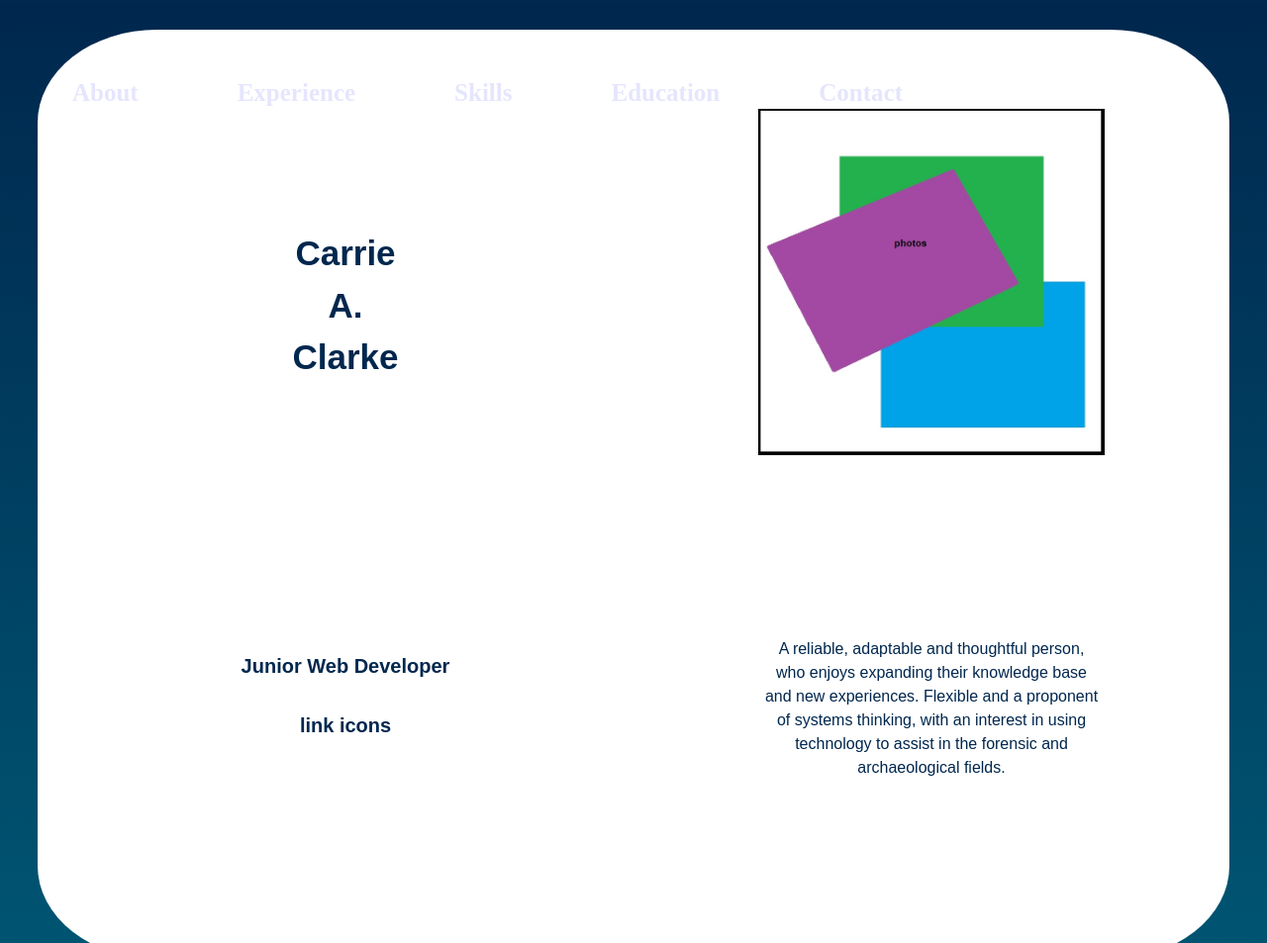
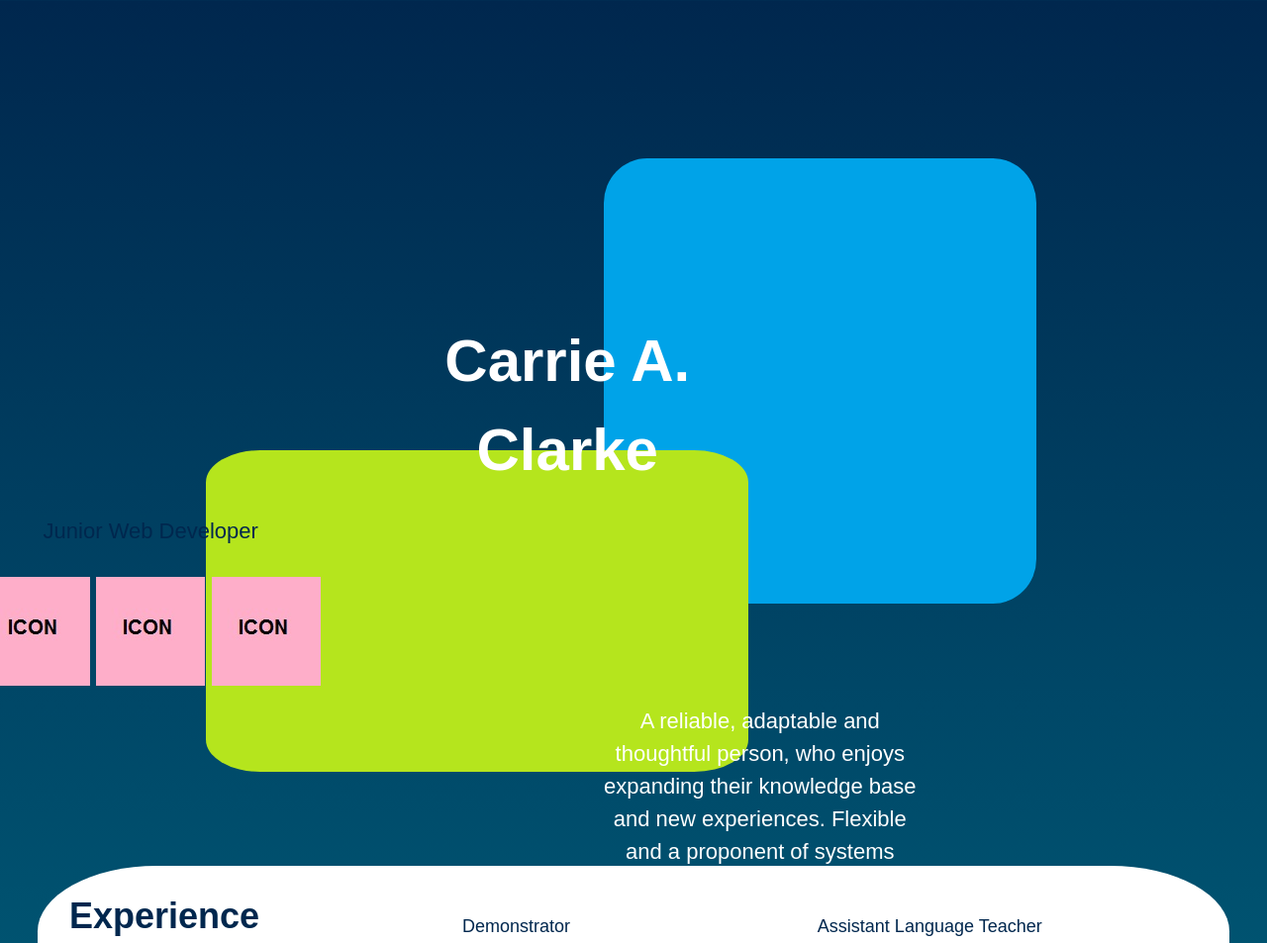
Before and after one commit to CAClarke/curriculum-vitae, a plain HTML site: page carrie_clarke.html in a window 1280 px wide. Shown: the top 953 px of the page at 99% size. Drawn offline with Linux system fonts and the light colour scheme; a web font is replaced by a local one.

Commit message:
basic broken grid layout for 'about section' and icons added

```diff
--- a/carrie_clarke.html
+++ b/carrie_clarke.html
@@ -5,6 +5,27 @@
     <title>Carrie A. Clarke CV</title>
     <link rel="stylesheet" href="css/cv-styles.css">
     <link <link href="https://fonts.googleapis.com/css?family=Suravaram|Arima+Madurai" rel="stylesheet">
+    <style media="screen">
+    /*background image styling(helps negate glitch)*/
+      .img2{
+        background-image: url(images/photo2.jpg);
+        background-size: cover;
+        grid-column: 3/5;
+        grid-row: 2/5;
+        margin-left: 115px;
+        margin-bottom: 50px;
+      }
+
+
+      .img3{
+        background-image: url(images/photo3.jpg);
+        background-size: cover;
+        grid-column: 1/4;;
+        grid-row: 3/6;
+        margin-left: 150px;
+        margin-top: 25px;
+      }
+    </style>
   </head>
   <body>
 
@@ -18,23 +39,29 @@
     </nav>
 
 <!--about me section-->
-        <div class="about-container" id="about-jump">
 
-          <div class="namecard">Carrie A. Clarke</div>
-          <div class="photos"><img class="id-photo" src="images/photo1.jpg" alt=""></div>
-          <div class="titlecard">
-            <div class="">Junior Web Developer</div>
-            <div class="">link icons</div>
-          </div>
-          <div class="about">
-            <p>A reliable, adaptable and thoughtful person, who enjoys expanding their knowledge base and new experiences. Flexible and a proponent of systems thinking, with an interest in using technology to assist in the forensic and archaeological fields.</p>
-          </div>
+      <div class="about-section" id="about-jump">
 
+        <div class="img2"></div>
+        <div class="img3"></div>
+
+        <div class="namecard">
+          <h1>Carrie A. Clarke</h1>
         </div>
 
-        <div class="">
-          <img class="graphic" src="images/placeholder1.jpg" alt="">
+        <div class="titlecard">
+          <div class="">Junior Web Developer</div>
+          <div class=""><a href="#"><img src="images/icon.jpg" alt=""> </a>
+            <a href="#"><img src="images/icon.jpg" alt=""> </a>
+            <a href="#"><img src="images/icon.jpg" alt=""> </a>
+          </div>
         </div>
+
+        <div class="about">
+          <p>A reliable, adaptable and thoughtful person, who enjoys expanding their knowledge base and new experiences. Flexible and a proponent of systems thinking, with a wide scope of passions and an interest in using technology to assist in the forensic and archaeological fields.</p>
+        </div>
+
+      </div>
 
 <!--work experience section-->
         <div class="exp-container">
@@ -64,10 +91,10 @@
 
           <h1 id="skills-jump">Skills</h1>
 
-          <p>skills skills skills skills skills</p>
-          <p>skills skills skills skills skills</p>
-          <p>skills skills skills skills skills</p>
-          <p>skills skills skills skills skills</p>
+          <p>public speaking</p>
+          <p>assertive</p>
+          <p>reliable</p>
+          <p>self-managment</p>
 
         </div>
 
@@ -97,7 +124,7 @@
         </div>
 
         <div class="">
-          <img class="graphic" src="images/placeholder1.jpg" alt="">
+          <img class="graphic" src="images/photo4.jpg" alt="">
         </div>
 
 <!--contact section-->
@@ -106,7 +133,13 @@
           <h1 id="contact-jump">Contacts</h1>
 
           <p><a id="email-link" href="mailto:silver.6.clarke@gmail.com?Subject=Hello">Email</a></p>
-          <p>Phone: 072 997 5545</p>
+          <p class="phone-number">Phone: 072 997 5545</p>
+
+          <div class="icon-links">
+            <a href="#"><img src="images/icon.jpg" alt=""> </a>
+            <a href="#"><img src="images/icon.jpg" alt=""> </a>
+            <a href="#"><img src="images/icon.jpg" alt=""> </a>
+          </div>
 
         </div>
 
--- a/css/cv-styles.css
+++ b/css/cv-styles.css
@@ -1,7 +1,7 @@
 body{
-  background: linear-gradient(to bottom, #00274e 0%, #00ced1 100%);
-  color:#00274e;
+  background: linear-gradient(to bottom, #00274e 0%, #00ced1 100%); color:#00274e;
   font-family: "Suravaram", sans-serif;
+  font-size: 18px;
   line-height: 1.5;
 }
 
@@ -9,13 +9,11 @@ div{
   margin:30px;
   padding-left: 20px;
   padding-right: 20px;
-  /*border: 5px #00274e solid;*/
   border-radius: 10%;
 }
 
 nav{
-  /*background-color: white;*/
-  opacity: 10%;
+  opacity: 0%;
   display:flex;
   justify-content: space-around;
   margin-top: 15px;
@@ -43,40 +41,36 @@ h1{
   margin-left: 12px;
 }
 
-.graphic{
-  width: 1800px;
-  height: 200PX;
-}
-
 /*about section*/
-.about-container{
+.about-section{
   display: grid;
-  background-color: white;
-  grid-template-columns: 50% 50%;
-  grid-template-rows: 3fr 2fr;
-  grid-gap: 10px;
+  grid-template-columns: 2fr 1fr 2fr 2fr 1fr;
+  grid-template-rows: 100px 300px 30px 200px 150px 35px;
   text-align: center;
 }
 
 .namecard{
-  margin: 200px;
-  font-size: 35px;
-  font-weight: bold;
+  color: white;
+  font-size: 30px;
+  grid-column: 2/4;
+  grid-row: 2/3;
+  margin-top: 150px;
 }
 
 .titlecard{
-  font-size: 20px;
-  font-weight: bold;
-}
-
-.id-photo{
-  width: 350px;
-  margin-top: 50px;
+  font-size: 22px;
+  grid-column: 2/4;
+  grid-row: 4/5;
+  margin-left: -800px;
 }
 
 .about{
-  margin-left: 100px;
-  margin-right: 100px;
+  color: white;
+  font-size: 22px;
+  grid-column: 2/5;
+  grid-row: 5/6;
+  margin-left: 230px;
+  margin-right: 120px;
 }
 
 /*experience section*/
@@ -107,12 +101,28 @@ h1{
   grid-gap: 10px;
 }
 
+.graphic{
+  width: 1800px;
+  height: 200PX;
+}
+
 /*contact section*/
 .contact-container{
   display: grid;
   background-color: white;
   grid-template-columns: 3fr 3fr 3fr 1fr;
-  grid-template-rows: auto;
+  grid-template-rows: auto auto;
+}
+
+.phone-number{
+  font-size: 25px;
+}
+
+.icon-links{
+  display: flex;
+  justify-content:space-between;
+  grid-column: 2/4;
+  grid-row: 2/3;
 }
 
 #email-link{
```
Also changed, not shown: images/icon.jpg (added), images/photo2.jpg (added), images/photo3.jpg (added), images/photo4.jpg (added), images/skull_side.jpg (added).
